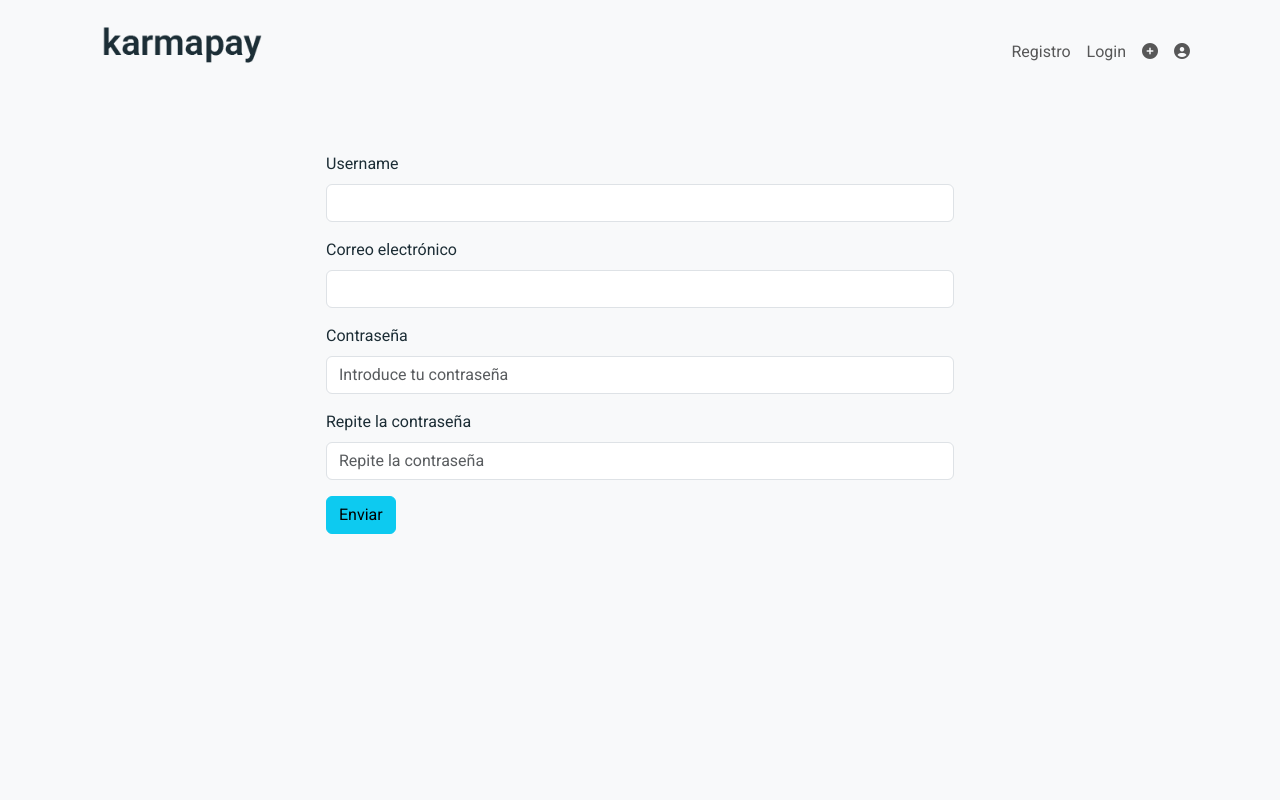
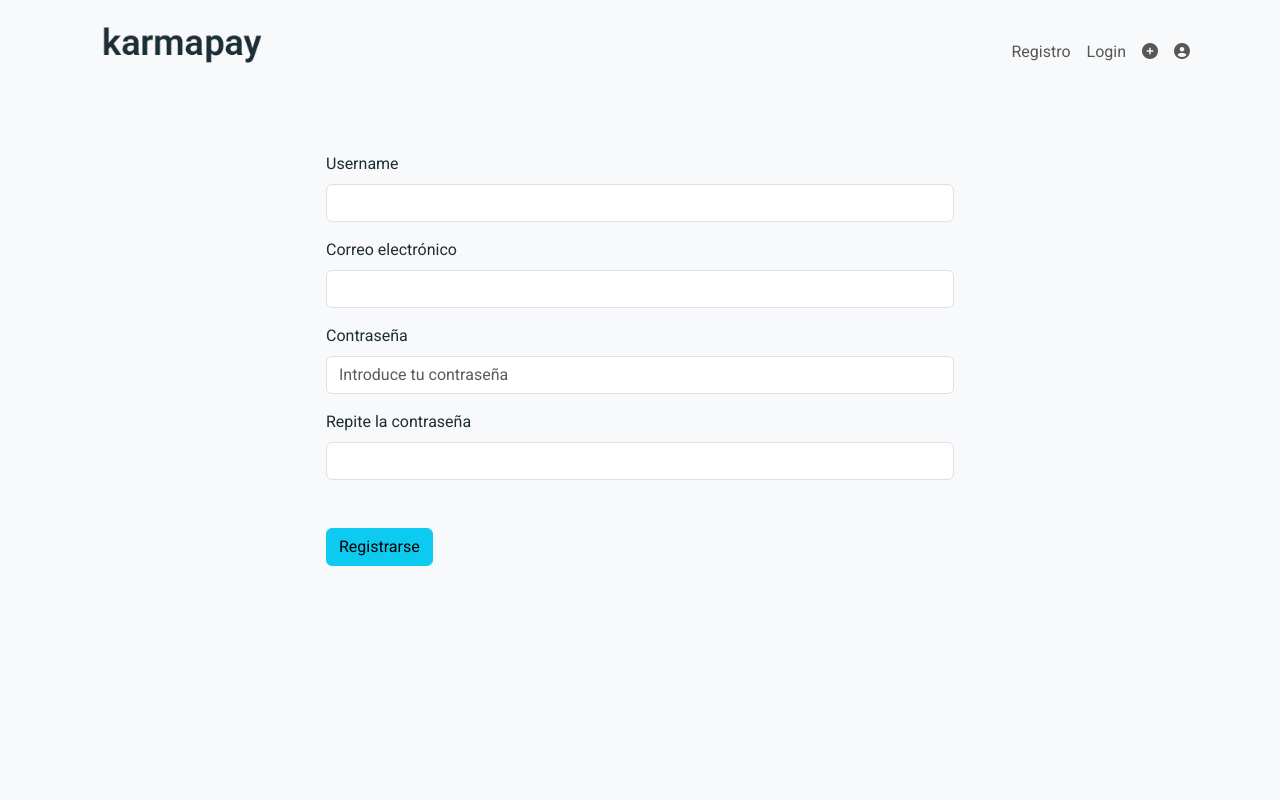
Before and after one commit to CarlosValen93/karmapayfront, an Angular app: page /home/register in a window 1280 px wide. Shown: the top 800 px of the page. Built offline with nearby package versions, Linux system fonts and the light colour scheme.

Commit message:
register hecho, falta añadir error si el usuario ya existe

```diff
--- a/src/app/pages/register/register.component.html
+++ b/src/app/pages/register/register.component.html
@@ -4,20 +4,44 @@
             <div class="mb-3">
                 <label for="" class="form-label">Username</label>
                 <input type="text" class="form-control" formControlName="username">
+                @if(checkErrorField('username', 'required')){
+                    <p class="error">El campo es obligatorio</p>
+                    }
+                    @if(checkErrorField('username', 'minlength')){
+                    <p class="error">El Username debe tener una longitud mínima de 6 caracteres</p>
+                    }
             </div>
             <div class="mb-3">
                 <label for="" class="form-label">Correo electrónico</label>
                 <input type="text" class="form-control" formControlName="mail">
+                @if(checkErrorField('mail', 'required')){
+                    <p class="error">El email es obligatorio</p>
+                    }
+
+                    @if(checkErrorField('mail', 'pattern')){
+                    <p class="error">El email tiene que ser correcto</p>
+                    }
             </div>
             <div class="mb-3">
                 <label for="" class="form-label">Contraseña</label>
                 <input type="password" class="form-control" formControlName="password" placeholder="Introduce tu contraseña">
+                @if(checkErrorField('password', 'required')){
+                    <p class="error">La contraseña es obligatoria</p>
+                    }
+                    @if(checkErrorField('password', 'minlength')){
+                        <p class="error">La longitud minima de la contraseña es 6</p>
+                        }
             </div>
-            <div class="mb-3">
-                <label for="" class="form-label">Repite la contraseña</label>
-                <input type="password" class="form-control" formControlName="checkPassword" placeholder="Repite la contraseña">
-            </div>
-            <input type="submit" value="Enviar" class="btn btn-info">
+            <div>
+                <label class="form-label" for="checkPassword">Repite la contraseña</label>
+                <input class="form-control" type="password" id="checkPassword" formControlName="checkPassword">
+                @if(registerForm.hasError('passwordvalidator') && registerForm.get('password')?.value && registerForm.get('checkPassword')?.value){
+                    <p class="error">Las contraseñas no coinciden</p>
+                }
+
+              </div>
+
+            <input type="submit" value="Registrarse" class="btn btn-info mt-5 ">
         </form>
     </div>
 </div>
--- a/src/app/pages/register/register.component.ts
+++ b/src/app/pages/register/register.component.ts
@@ -1,6 +1,7 @@
 import { Component, inject } from '@angular/core';
-import { FormControl, FormGroup, ReactiveFormsModule } from '@angular/forms';
+import { AbstractControl, FormControl, FormGroup, ReactiveFormsModule, Validators } from '@angular/forms';
 import { UsersService } from '../../services/users.service';
+import Swal from 'sweetalert2';
 
 @Component({
   selector: 'app-register',
@@ -13,19 +14,71 @@ export class RegisterComponent {
   usersService = inject(UsersService)
   constructor() {
     this.registerForm = new FormGroup({
-      username: new FormControl(),
-      mail: new FormControl(),
-      password: new FormControl(),
-      checkPassword: new FormControl()
-    });
+      username: new FormControl('', [
+    Validators.required,
+    Validators.minLength(3),
+    Validators.maxLength(20),
+    ]),
+      mail: new FormControl('',[
+        Validators.required,
+        Validators.pattern(/^[a-zA-Z0-9._%+-]+@[a-zA-Z0-9.-]+\.[a-zA-Z]{2,4}$/)
+    ]),
+    password: new FormControl('', [
+      Validators.required,
+      Validators.minLength(6)
+
+    ]),
+    checkPassword: new FormControl('',[])
+
+    }, [this.passwordvalidator]);
   }
-async onSubmit(){
-  const userBody = {
-    username: this.registerForm.value.username,
-    email: this.registerForm.value.mail,
-    password: this.registerForm.value.password
-  };
-  const user = await this.usersService.register(userBody);
+  passwordvalidator(formFields: AbstractControl): any {
+    let password = formFields.get('password')?.value;
+    let checkPassword = formFields.get('checkPassword')?.value;
 
+    if (!password || !checkPassword) {
+      return null;
+    }
+
+    return password === checkPassword ? null : { 'passwordvalidator': true };
   }
+  async onSubmit() {
+    if (this.registerForm.invalid) {
+      return;
+    }
+
+    try {
+
+      const user = await this.usersService.register(this.registerForm.value);
+
+
+      Swal.fire({
+        title: '¡Registrado con éxito!',
+        text: `El usuario se ha sido registrado correctamente.`,
+        icon: 'success',
+        confirmButtonText: 'Aceptar'
+      });
+
+
+      this.registerForm.reset();
+    } catch (error: unknown) {
+      let errorMessage = 'Hubo un problema al registrar el usuario.';
+
+
+
+
+     Swal.fire({
+        title: 'Error',
+        text: errorMessage,
+        icon: 'error',
+        confirmButtonText: 'Intentar de nuevo'
+      });
+
+      console.error(error);
+    }
+  }
+  checkErrorField(field: string, error: string): boolean {
+    return this.registerForm.get(field)?.hasError(error) && this.registerForm.get(field)?.touched ? true : false;
+  }
+
 }
--- a/src/app/services/teams.service.ts
+++ b/src/app/services/teams.service.ts
@@ -3,7 +3,7 @@ import { inject,Injectable } from '@angular/core';
 import { ITeam } from '../interface/team.interface';
 import { firstValueFrom } from 'rxjs';
 import { environment } from '../environments/environment.development';
-type UserBody = { name?: string, description: string, category: string, image: string };
+type UserBody = { Name?: string, Description: string, Category: string, Img: string };
 
 @Injectable({
   providedIn: 'root'
```
Also changed, not shown: src/app/environments/environment.development.ts (line endings or trailing spaces).
